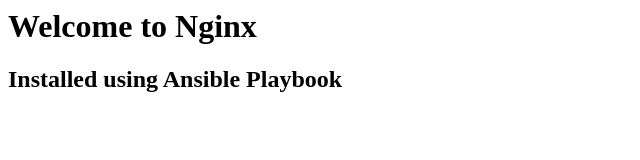
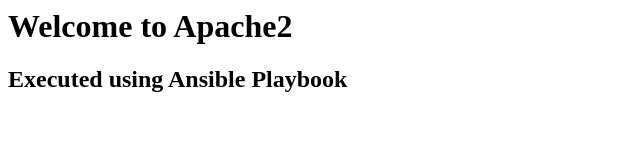
Before and after one commit to websurf500/Jenkins-Ansible-Integration, a plain HTML site: page index.html in a window 1280 px wide. Shown: the whole page, without its empty margins (0-640 px from the left). Drawn offline with Linux system fonts and the light colour scheme.

Commit message:
Update index.html

```diff
--- a/index.html
+++ b/index.html
@@ -1,2 +1,2 @@
-<h1> Welcome to Nginx </h1>
-<h2> Installed using Ansible Playbook </h2>
+<h1> Welcome to Apache2 </h1>
+<h2> Executed using Ansible Playbook </h2>
```
